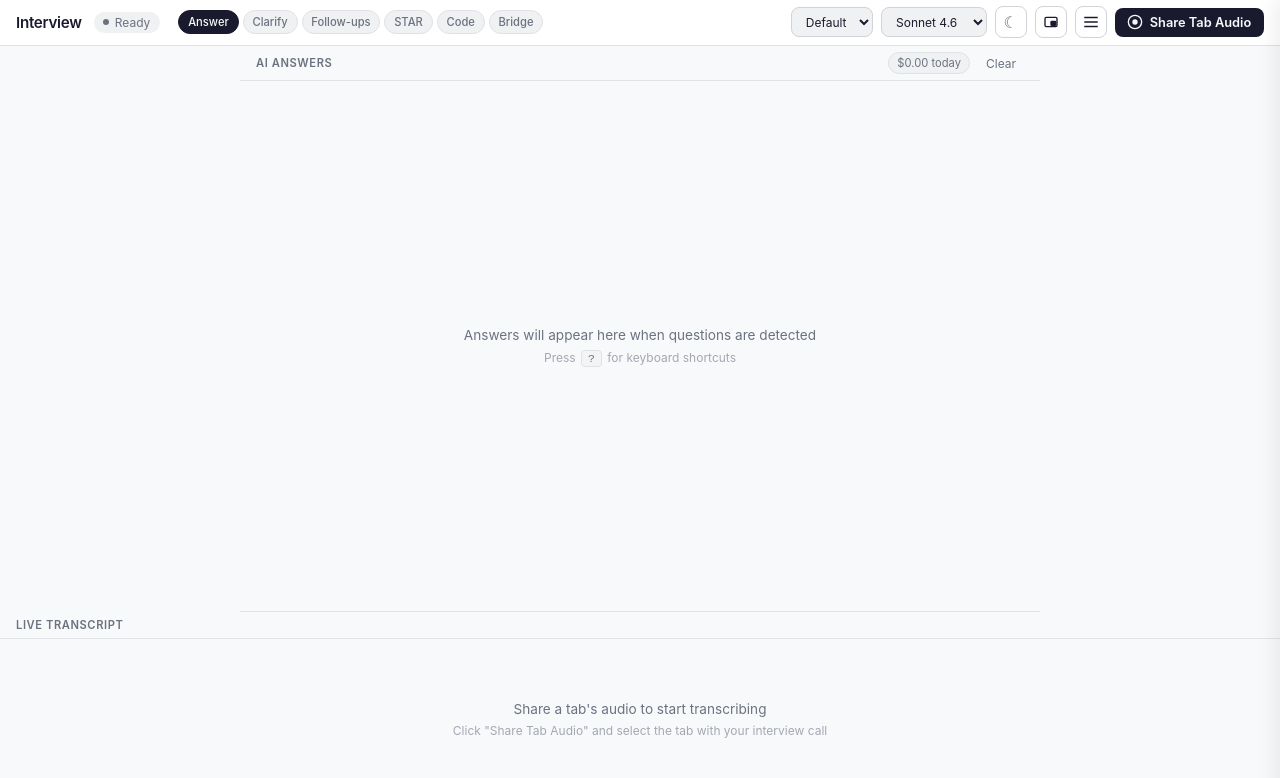
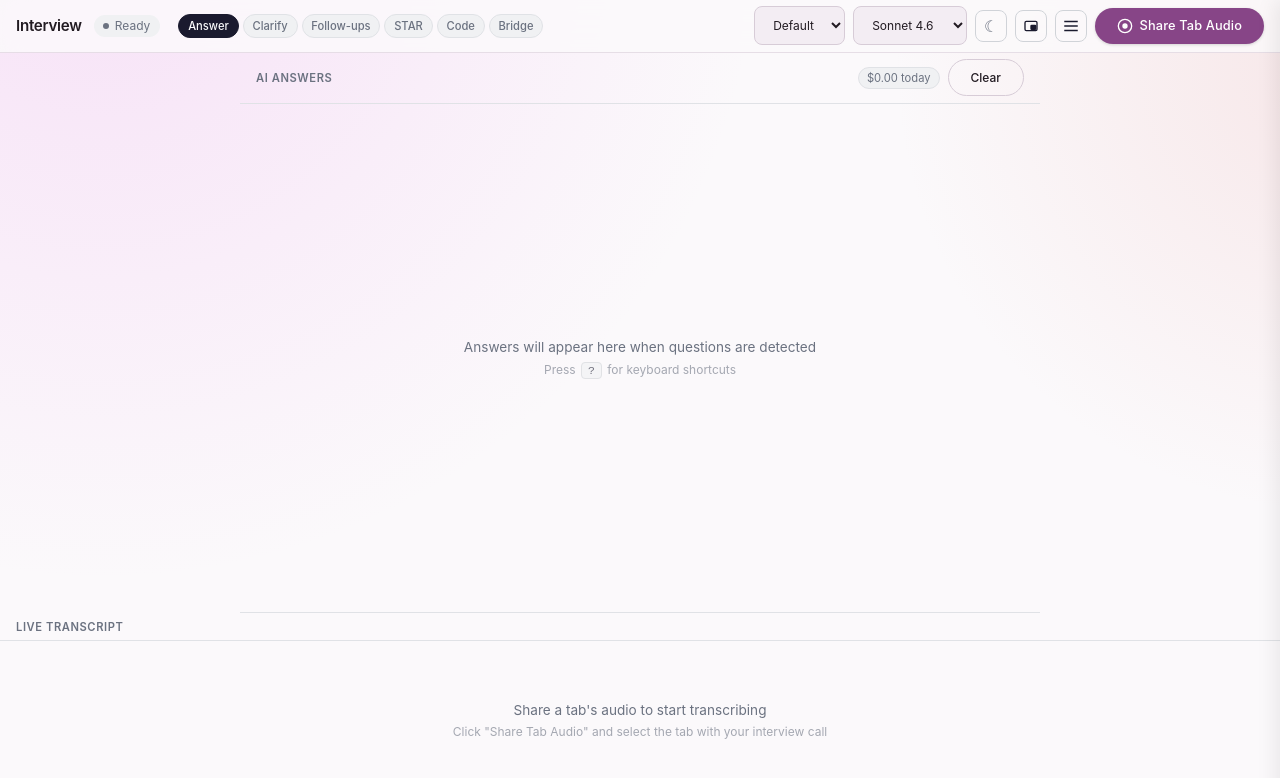
Before and after one commit to zlnsk/interview, a website: page public/index.html in a window 1280 px wide. Drawn offline with Linux system fonts and the light colour scheme; no server answers.

Commit message:
M3 overlay: gradient body + button/card/input rethemeing

```diff
--- a/public/index.html
+++ b/public/index.html
@@ -7,6 +7,7 @@
   <link rel="stylesheet" href="/Interview/styles.css">
   <link rel="stylesheet" href="/Interview/m3-tokens.css">
   <link rel="stylesheet" href="/Interview/m3-components.css">
+  <link rel="stylesheet" href="/Interview/m3-overlay.css">
   <style>:root { --m3-source-hue: 300; }</style>
 </head>
 <body>
--- /dev/null
+++ b/public/m3-overlay.css
@@ -0,0 +1,108 @@
+/* M3 Visible Overlay — overrides common legacy classes to render in M3.
+   Load AFTER tokens + components + any app-specific CSS for precedence. */
+
+/* Body background gets radial gradient + M3 surface */
+html, body {
+  background:
+    radial-gradient(1200px circle at 8% -10%, hsl(var(--m3-source-hue, 220) 65% 78% / 0.28), transparent 55%),
+    radial-gradient(900px circle at 105% 8%, hsl(calc(var(--m3-source-hue, 220) + 60) 60% 78% / 0.22), transparent 50%),
+    var(--m3-surface, #fafaf7) !important;
+  color: var(--m3-on-surface, #1a1a1a) !important;
+  min-height: 100dvh;
+  font-family: var(--m3-font-brand, -apple-system, BlinkMacSystemFont, "Inter", "Segoe UI", Roboto, sans-serif) !important;
+  -webkit-font-smoothing: antialiased;
+}
+@media (prefers-color-scheme: dark) {
+  html, body {
+    background:
+      radial-gradient(1200px circle at 8% -10%, hsl(var(--m3-source-hue, 220) 55% 30% / 0.40), transparent 55%),
+      radial-gradient(900px circle at 105% 8%, hsl(calc(var(--m3-source-hue, 220) + 60) 40% 22% / 0.30), transparent 50%),
+      var(--m3-surface, #14151a) !important;
+  }
+}
+
+/* Primary buttons — pill, filled, elevation */
+.btn-primary, button.primary, .primary-btn, input[type="submit"], button[type="submit"],
+.m3-btn-filled, .btn-filled {
+  background: var(--m3-primary) !important;
+  background-image: none !important;
+  color: var(--m3-on-primary) !important;
+  border-radius: var(--m3-shape-full) !important;
+  box-shadow: var(--m3-elev-1) !important;
+  border: 0 !important;
+  padding: 10px 22px !important;
+  font-weight: 500 !important;
+  letter-spacing: 0.01em !important;
+  cursor: pointer;
+  transition: box-shadow 150ms cubic-bezier(0.2,0,0,1), transform 100ms cubic-bezier(0.2,0,0,1), filter 150ms !important;
+}
+.btn-primary:hover:not(:disabled), button.primary:hover:not(:disabled),
+.primary-btn:hover:not(:disabled), input[type="submit"]:hover:not(:disabled),
+button[type="submit"]:hover:not(:disabled), .m3-btn-filled:hover:not(:disabled), .btn-filled:hover:not(:disabled) {
+  box-shadow: var(--m3-elev-2) !important;
+  filter: brightness(1.08);
+}
+.btn-primary:active:not(:disabled), button.primary:active:not(:disabled),
+.primary-btn:active:not(:disabled), input[type="submit"]:active:not(:disabled),
+button[type="submit"]:active:not(:disabled) { transform: scale(0.97); }
+
+/* Secondary / ghost / outlined buttons */
+.btn-secondary, .btn-ghost, button.secondary, .secondary-btn, .m3-btn-outlined, .btn-outlined {
+  background: transparent !important;
+  color: var(--m3-on-surface) !important;
+  border: 1px solid var(--m3-outline-variant) !important;
+  border-radius: var(--m3-shape-full) !important;
+  box-shadow: none !important;
+  padding: 10px 22px !important;
+  font-weight: 500 !important;
+  cursor: pointer;
+}
+.btn-secondary:hover, .btn-ghost:hover, button.secondary:hover,
+.secondary-btn:hover, .m3-btn-outlined:hover, .btn-outlined:hover {
+  background: color-mix(in srgb, var(--m3-on-surface) 6%, transparent) !important;
+  border-color: var(--m3-outline) !important;
+}
+
+/* Cards */
+.card, .panel, .tile, .glass-card, .premium-card, .elevated-card, .m3-card {
+  background: var(--m3-surface-container-low) !important;
+  border-radius: var(--m3-shape-lg) !important;
+  box-shadow: var(--m3-elev-1) !important;
+  border: 1px solid var(--m3-outline-variant) !important;
+  transition: box-shadow 200ms cubic-bezier(0.2,0,0,1), transform 250ms cubic-bezier(0.2,0,0,1) !important;
+}
+.card:hover, .panel:hover, .tile:hover, .glass-card:hover, .premium-card:hover {
+  box-shadow: var(--m3-elev-2) !important;
+}
+
+/* Inputs */
+input[type="text"], input[type="email"], input[type="password"], input[type="number"],
+input[type="search"], input[type="url"], input[type="tel"], textarea, select {
+  background: var(--m3-surface-container) !important;
+  color: var(--m3-on-surface) !important;
+  border: 1px solid var(--m3-outline-variant) !important;
+  border-radius: var(--m3-shape-sm, 8px) !important;
+  padding: 10px 14px !important;
+  font-family: inherit !important;
+  transition: border-color 150ms, background-color 150ms !important;
+}
+input:focus, textarea:focus, select:focus {
+  outline: 2px solid var(--m3-primary) !important;
+  outline-offset: 1px !important;
+  border-color: var(--m3-primary) !important;
+}
+
+/* Top bars / headers */
+header, .header, .app-header, .topbar {
+  background: color-mix(in srgb, var(--m3-surface) 85%, transparent) !important;
+  backdrop-filter: saturate(1.4) blur(14px);
+  -webkit-backdrop-filter: saturate(1.4) blur(14px);
+  border-bottom: 1px solid color-mix(in srgb, var(--m3-outline-variant) 60%, transparent) !important;
+}
+
+/* Dividers */
+hr { border: 0 !important; border-top: 1px solid var(--m3-outline-variant) !important; }
+
+/* Links */
+a { color: var(--m3-primary) !important; text-decoration: none; }
+a:hover { text-decoration: underline; }
--- a/public/styles.css
+++ b/public/styles.css
@@ -972,3 +972,52 @@ kbd {
   .topbar-left { flex-wrap: wrap; }
   .mode-chips { width: 100%; }
 }
+
+/* ==================== M3 Visible Integration ==================== */
+body {
+  font-family: var(--m3-font-brand, "Inter", -apple-system, BlinkMacSystemFont, "Segoe UI", Roboto, sans-serif) !important;
+  background:
+    radial-gradient(1200px circle at 8% -10%, hsl(var(--m3-source-hue) 65% 78% / 0.28), transparent 55%),
+    radial-gradient(900px circle at 105% 8%, hsl(calc(var(--m3-source-hue) + 60) 60% 78% / 0.22), transparent 50%),
+    var(--m3-surface) !important;
+  color: var(--m3-on-surface);
+  min-height: 100dvh;
+}
+
+@media (prefers-color-scheme: dark) {
+  body {
+    background:
+      radial-gradient(1200px circle at 8% -10%, hsl(var(--m3-source-hue) 55% 30% / 0.40), transparent 55%),
+      radial-gradient(900px circle at 105% 8%, hsl(calc(var(--m3-source-hue) + 60) 40% 22% / 0.30), transparent 50%),
+      var(--m3-surface) !important;
+  }
+}
+
+.btn-primary, button.btn-primary, .btn.btn-primary {
+  background: var(--m3-primary) !important;
+  background-image: none !important;
+  color: var(--m3-on-primary) !important;
+  border-radius: var(--m3-shape-full) !important;
+  box-shadow: var(--m3-elev-1) !important;
+  border: 0 !important;
+  transition: box-shadow 150ms cubic-bezier(0.2,0,0,1), transform 100ms cubic-bezier(0.2,0,0,1);
+}
+.btn-primary:hover:not(:disabled) {
+  box-shadow: var(--m3-elev-2) !important;
+  filter: brightness(1.08);
+}
+.btn-primary:active:not(:disabled) { transform: scale(0.97); }
+
+.btn-secondary, .btn-ghost, .btn-outline {
+  background: transparent !important;
+  color: var(--m3-on-surface) !important;
+  border: 1px solid var(--m3-outline-variant) !important;
+  border-radius: var(--m3-shape-full) !important;
+}
+
+.card, .glass-card, .m3-card, .premium-card {
+  background: var(--m3-surface-container-low) !important;
+  border-radius: var(--m3-shape-lg) !important;
+  box-shadow: var(--m3-elev-1) !important;
+}
+/* ================== End M3 Visible Integration =================== */
```
